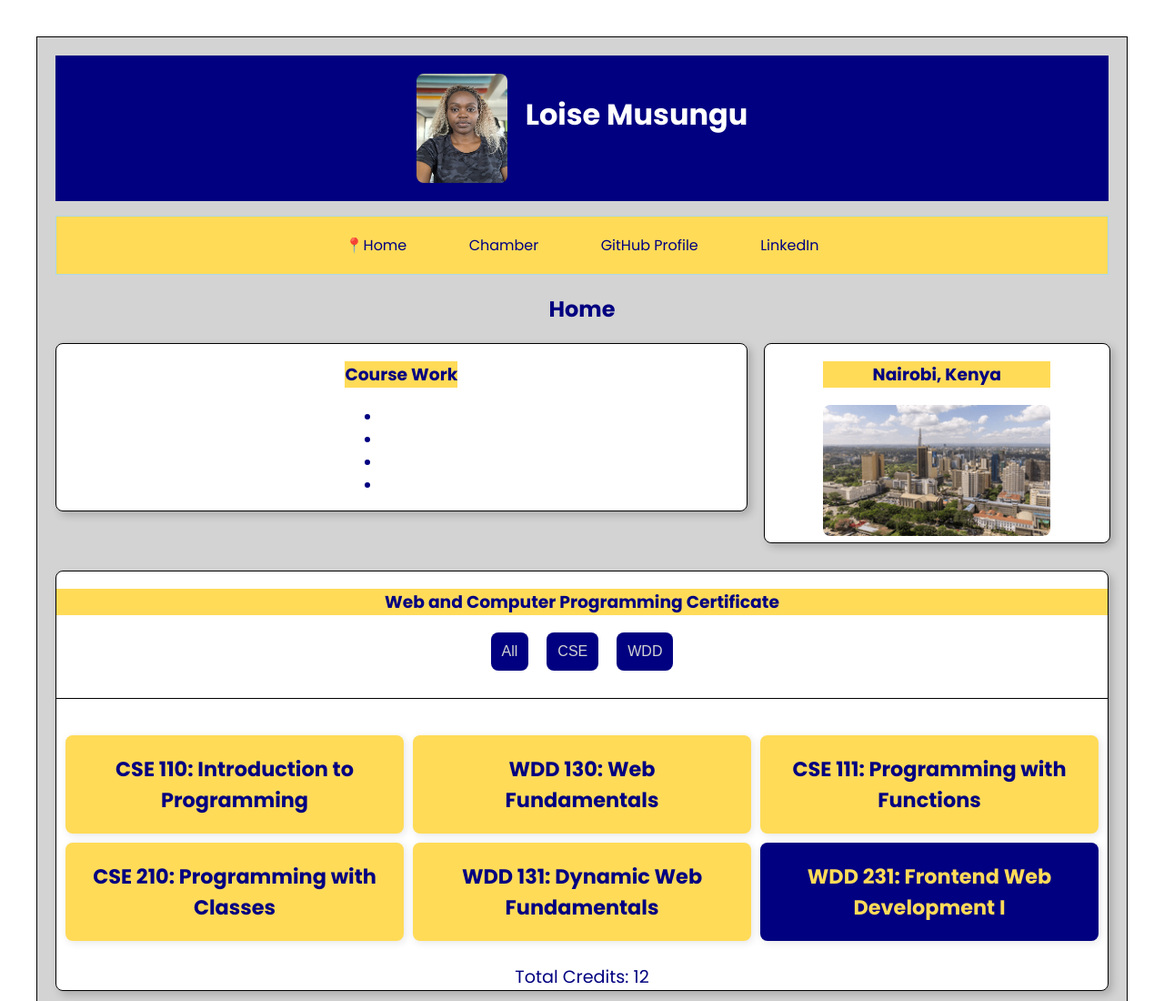
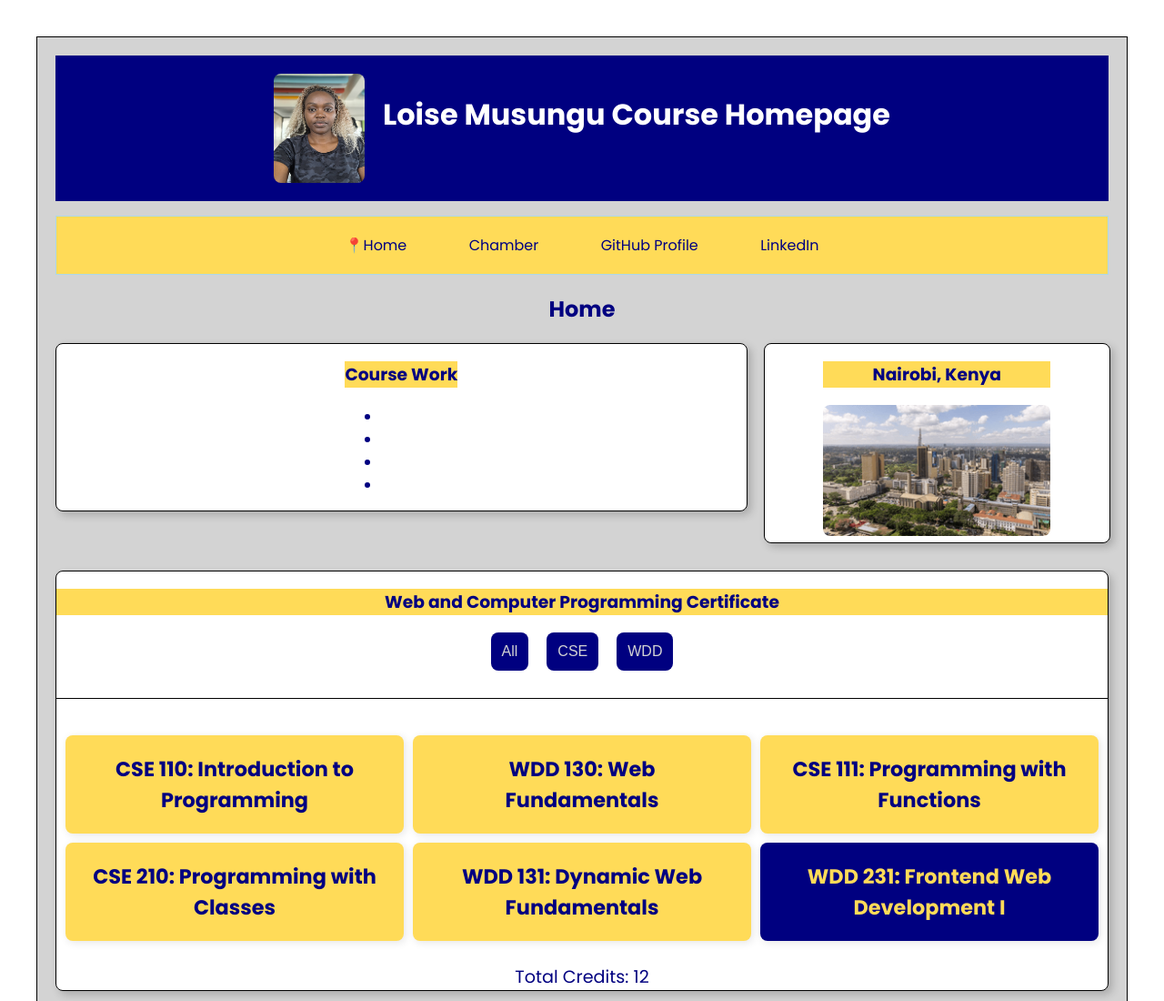
Before and after one commit to loisemusungu/wdd231, a plain HTML site: page index.html in a window 1280 px wide. Shown: the top 1100 px of the page at 91% size. Drawn offline with Linux system fonts and the light colour scheme.

Commit message:
added h1 content

```diff
--- a/index.html
+++ b/index.html
@@ -23,7 +23,7 @@
     <div class="content">
         <header class="header">
             <img class="profile-pic"src="images/loise-profile-pic.png"alt="Loise Profile Picture">
-            <h1>Loise Musungu</h1>
+            <h1>Loise Musungu Course Homepage</h1>
 
                 <button class="hamburger" id="hamburger-menu" aria-label="Open navigation menu">
                     &#9776; <!-- Hamburger icon -->
```
